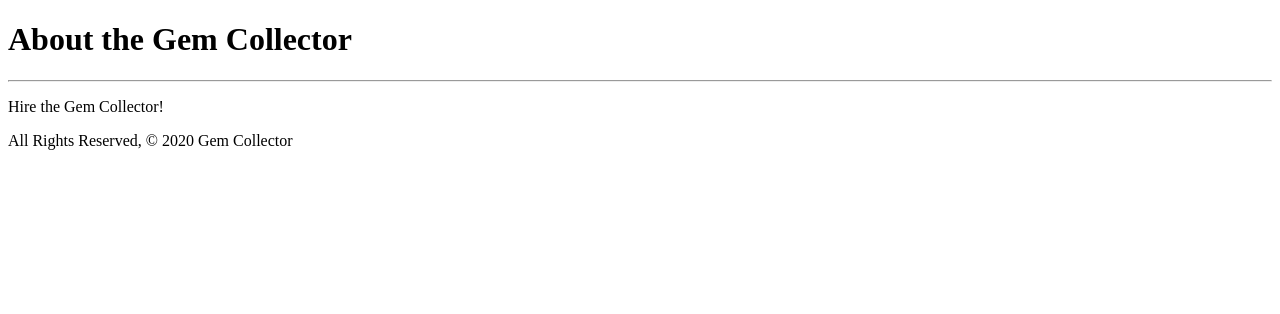
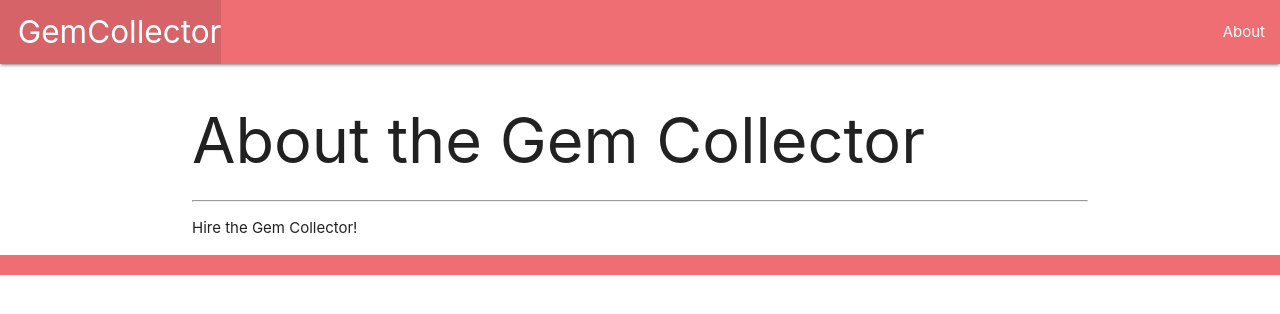
Before and after one commit to SamiaMehrdad/DjangoGems, a Django app: page /about/ in a window 1280 px wide. Shown: the top 314 px of the page. Run offline with Django 3.2, Linux system fonts and the light colour scheme.

Commit message:
use Django partial template inheritance

```diff
--- a/djangoGems/main_app/templates/about.html
+++ b/djangoGems/main_app/templates/about.html
@@ -1,15 +1,8 @@
-<!DOCTYPE html>
-<html lang="en">
-<head>
-  <meta charset="UTF-8">
-  <meta name="viewport" content="width=device-width, initial-scale=1.0">
-  <meta http-equiv="X-UA-Compatible" content="ie=edge">
-  <title>Gem Collector</title>
-</head>
-<body>
-    <h1>About the Gem Collector</h1>
-    <hr />
-    <p>Hire the Gem Collector!</p>
-    <footer>All Rights Reserved, &copy; 2020 Gem Collector</footer>
-</body>
-</html>
+{% extends 'base.html' %}
+{% block content %}
+
+<h1>About the Gem Collector</h1>
+<hr />
+<p>Hire the Gem Collector!</p>
+
+{% endblock %}
--- /dev/null
+++ b/djangoGems/main_app/templates/base.html
@@ -0,0 +1,31 @@
+<!DOCTYPE html>
+<html lang="en">
+<head>
+  <meta charset="UTF-8">
+  <meta name="viewport" content="width=device-width, initial-scale=1.0">
+  <meta http-equiv="X-UA-Compatible" content="ie=edge">
+  <title>Gem Collector</title>
+  <link rel="stylesheet" href="https://cdnjs.cloudflare.com/ajax/libs/materialize/1.0.0/css/materialize.min.css">
+</head>
+<body>
+  <header class="navbar-fixed">
+    <nav>
+      <div class="nav-wrapper">
+        <ul>
+          <li><a href="/" class="left brand-logo">&nbsp;&nbsp;GemCollector</a></li>
+        </ul>
+        <ul class="right">
+          <li><a href="/about">About</a></li>
+        </ul>
+      </div>
+    </nav>
+  </header>
+  <main class="container">
+    {% block content %}
+    {% endblock %}
+  </main>
+  <footer class="page-footer">
+    <div class="right">All Rights Reserved, &copy; 2020 Gem Collector &nbsp;</div>
+  </footer>
+</body>
+</html>
```
Also changed, not shown: README.md.
